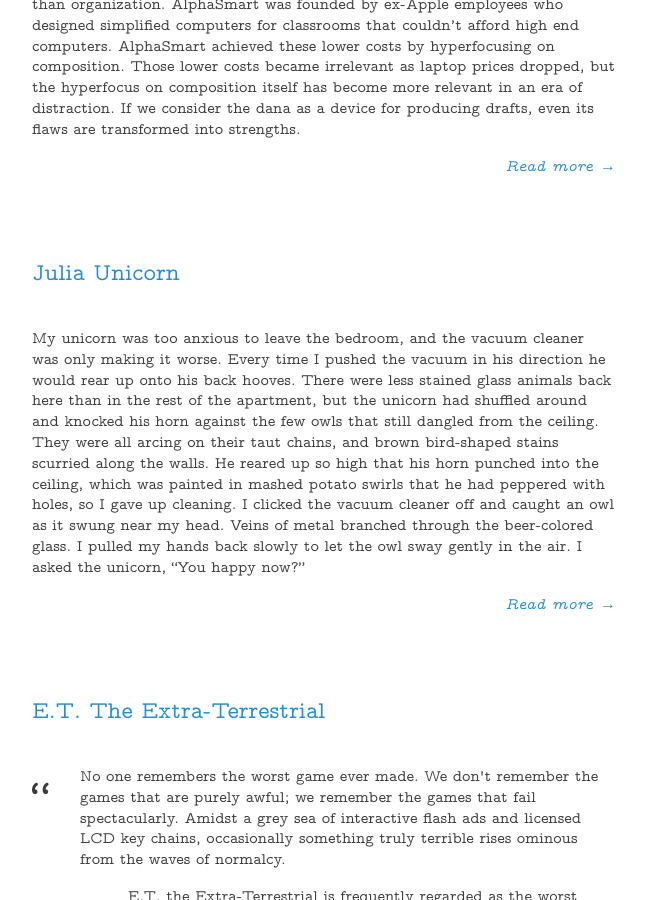
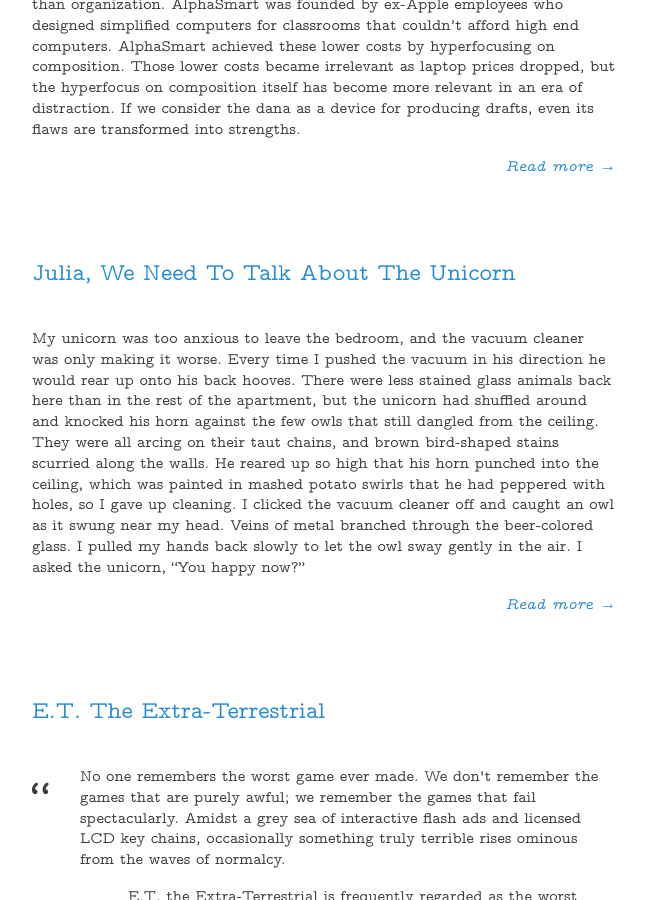
Before and after one commit to rjjiii/rjjiii.github.io, a Jekyll site: the page built from words.html, in a window 1280 px wide and 900 px high, scrolled down 862 px. Shown: the whole window, without its empty margins (316-961 px from the left). Built offline with Jekyll 4.4.1, drawn with Linux system fonts in a browser that asks for light colours.

Commit message:
Update and rename 2022-11-11-julia-unicorn.md to 2022-11-11-Julia,-We-Need-To-Talk-About-The-Unicorn.md

```diff
--- a/_posts/2022-11-11-julia-unicorn.md
+++ b/_posts/2022-11-11-Julia,-We-Need-To-Talk-About-The-Unicorn.md
@@ -4,4 +4,4 @@
 excerpt: <p>My unicorn was too anxious to leave the bedroom, and the vacuum cleaner was only making it worse. Every time I pushed the vacuum in his direction he would rear up onto his back hooves. There were less stained glass animals back here than in the rest of the apartment, but the unicorn had shuffled around and knocked his horn against the few owls that still dangled from the ceiling. They were all arcing on their taut chains, and brown bird-shaped stains scurried along the walls. He reared up so high that his horn punched into the ceiling, which was painted in mashed potato swirls that he had peppered with holes, so I gave up cleaning. I clicked the vacuum cleaner off and caught an owl as it swung near my head. Veins of metal branched through the beer-colored glass. I pulled my hands back slowly to let the owl sway gently in the air. I asked the unicorn, “You happy now?”</p>
 ---
 
-{% include_relative 2022-11-11-Julia,-We-Need-To-Talk-About-The-Unicorn.md %}
+{% include_relative 'julia_unicorn.md' %}
```
